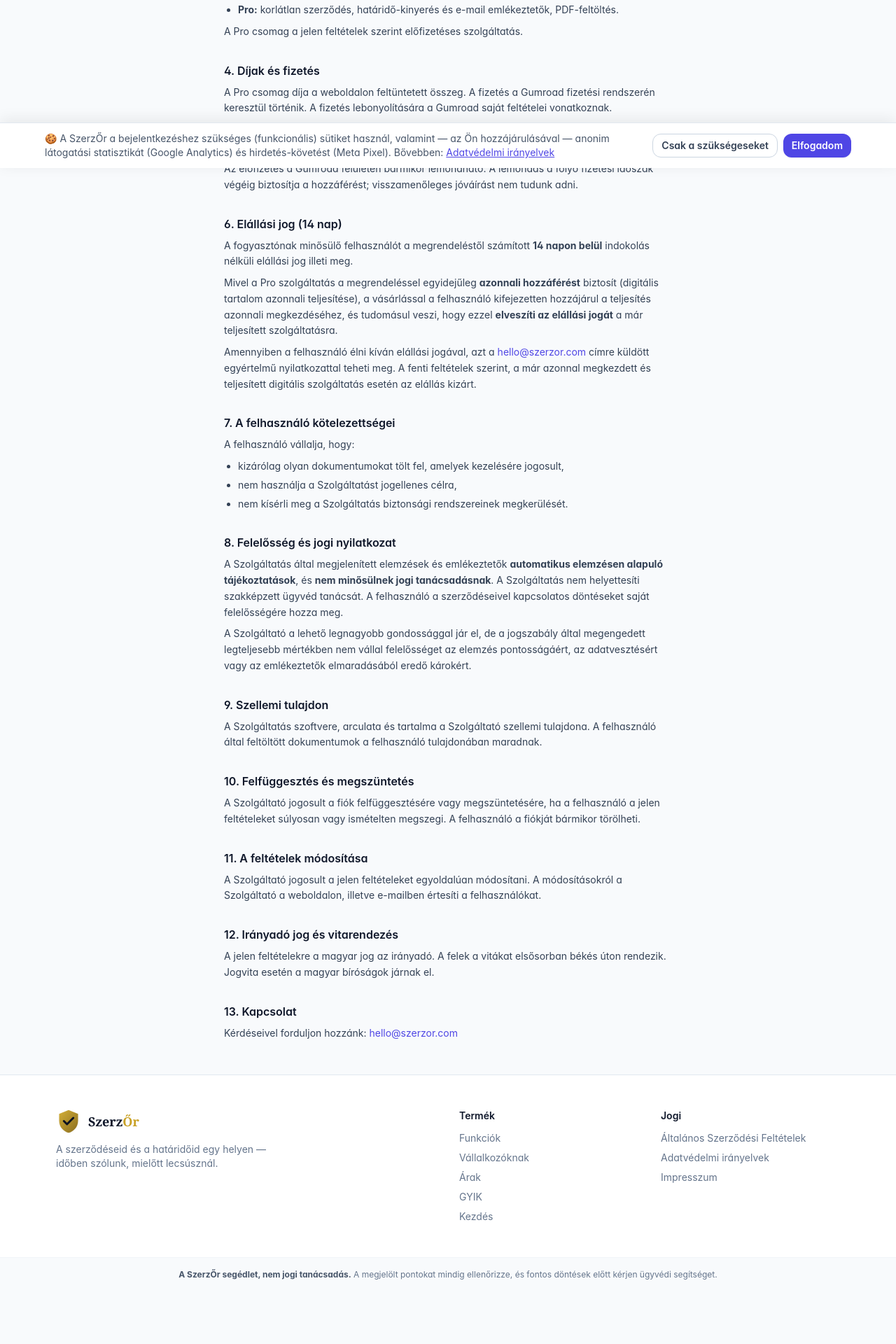
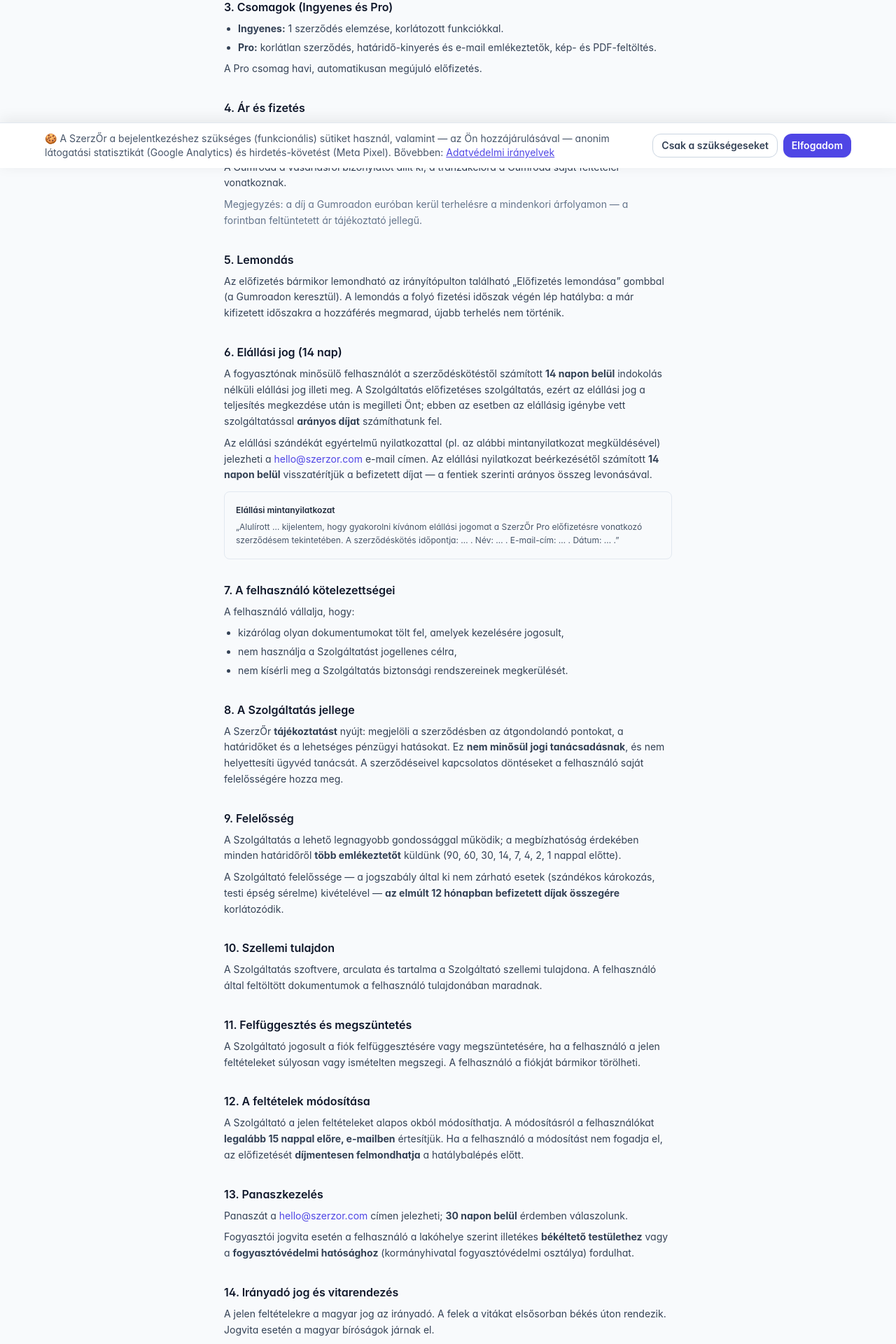
Before and after one commit to Nyulbelawoman/szerz-r, a Next.js app: page /aszf in a window 1280 px wide. Shown: the part 560-2480 px from the top of the page at 70% size. Before the commit the page ends 2405 px from the top, so only its background shows below. Built offline with nearby package versions, Linux system fonts and the light colour scheme; no server answers.

Commit message:
Jogi/bizalmi javítások: elállási jog, fogyasztóvédelem, hamis vélemények törlése, AI-átláthatóság

```diff
--- a/src/app/adatvedelem/page.tsx
+++ b/src/app/adatvedelem/page.tsx
@@ -32,6 +32,12 @@ export default function AdatvedelemPage() {
             <li><strong>Feltöltött tartalom:</strong> az Ön által feltöltött vagy beillesztett szerződések szövege, valamint az ezekből kinyert határidők és elemzési adatok.</li>
             <li><strong>Használati adatok:</strong> technikai naplók (IP-cím, böngésző típusa, hozzáférési időpontok) a biztonság és a hibaelhárítás érdekében.</li>
           </ul>
+          <p className="mt-2">
+            A feltöltött szerződések harmadik személyek (pl. bérbeadó, szerződő partner) adatait is
+            tartalmazhatják. Az ilyen dokumentumok feltöltésével Ön szavatolja, hogy arra jogosult;
+            ezeket az adatokat is a jelen tájékoztató szerint, a Szolgáltatás nyújtásához szükséges
+            mértékben kezeljük.
+          </p>
         </section>
 
         <section>
@@ -41,6 +47,12 @@ export default function AdatvedelemPage() {
             <li>Biztonsági és csalásmegelőzési célok — GDPR 6. cikk (1) bek. f) pont (jogos érdek).</li>
             <li>Marketing (hírlevél, ajánlatok) — kizárólag az Ön <strong>külön hozzájárulásával</strong> (GDPR 6. cikk (1) bek. a) pont).</li>
           </ul>
+          <p className="mt-2">
+            <strong>Átláthatóság:</strong> a szerződések elemzését <strong>mesterséges intelligencia
+            (AI)</strong> végzi. A szerződés szövegét kizárólag az elemzés céljából továbbítjuk az
+            AI-szolgáltatónak, aki <strong>nem használja fel betanításra</strong> és nem tárolja
+            tartósan. Az adatokat EU-n belül tároljuk.
+          </p>
         </section>
 
         <section>
@@ -74,6 +86,10 @@ export default function AdatvedelemPage() {
             törölheti; ezt követően az adatokat töröljük. A számlázással kapcsolatos adatokat a
             jogszabályi kötelezettségek (pl. számviteli előírások) szerinti ideig őrizzük meg.
           </p>
+          <p className="mt-2">
+            A technikai naplókat (IP-cím, böngésző) legfeljebb <strong>30 napig</strong> őrizzük,
+            kivéve, ha biztonsági incidens kivizsgálása hosszabb megőrzést indokol.
+          </p>
         </section>
 
         <section>
@@ -101,8 +117,12 @@ export default function AdatvedelemPage() {
           <h2 className="text-base font-semibold text-slate-900">8. Nemzetközi adattovábbítás</h2>
           <p className="mt-2">
             Egyes adatfeldolgozók az EU-n kívül (pl. USA) is működhetnek. Az adattovábbítás az Európai
-            Bizottság által elfogadott megfelelőségi mechanizmusok (pl. szerződéses garanciák) alapján
-            történik.
+            Bizottság által elfogadott megfelelőségi mechanizmusok alapján történik: az EU–US Data
+            Privacy Framework keretében, illetve ahol ez nem alkalmazható, az Európai Bizottság által
+            elfogadott általános szerződési feltételek (SCC) alapján.
+          </p>
+          <p className="mt-2">
+            A szerződések tárolását szolgáló <strong>Supabase-adatbázis EU-régióban</strong> üzemel.
           </p>
         </section>
 
--- a/src/app/aszf/page.tsx
+++ b/src/app/aszf/page.tsx
@@ -14,15 +14,19 @@ export default function AszfPage() {
         <section>
           <h2 className="text-base font-semibold text-slate-900">1. A szolgáltató és a szolgáltatás</h2>
           <p className="mt-2">
-            A <strong>SzerzŐr</strong> (a továbbiakban: „Szolgáltatás”) olyan webes alkalmazás, amely a
-            felhasználó által feltöltött szerződésekből határidőket nyer ki, és emlékeztetőket küld.
-            A Szolgáltatás tájékoztató jellegű segítség.
+            A <strong>SzerzŐr</strong> (szerzor.com) olyan webes alkalmazás, amely a felhasználó által
+            feltöltött szerződésekből határidőket nyer ki, és emlékeztetőket küld. A Szolgáltatás{" "}
+            <strong>tájékoztató jellegű segítség</strong>, nem minősül jogi tanácsadásnak.
           </p>
           <p className="mt-2">
             <strong>Szolgáltató:</strong> Milán · E-mail:{" "}
             <a href="mailto:hello@szerzor.com" className="text-brand-600 hover:underline">
               hello@szerzor.com
             </a>
+          </p>
+          <p className="mt-2 text-slate-500">
+            A szolgáltató teljes cégadatai az <strong>Impresszumban</strong> találhatók. Kérdésekre
+            jellemzően <strong>2 munkanapon belül</strong> válaszolunk.
           </p>
         </section>
 
@@ -38,49 +42,64 @@ export default function AszfPage() {
         <section>
           <h2 className="text-base font-semibold text-slate-900">3. Csomagok (Ingyenes és Pro)</h2>
           <ul className="mt-2 list-disc space-y-1 pl-5">
-            <li><strong>Ingyenes:</strong> 1 szerződés elemzése, emlékeztetők nélkül.</li>
-            <li><strong>Pro:</strong> korlátlan szerződés, határidő-kinyerés és e-mail emlékeztetők, PDF-feltöltés.</li>
+            <li><strong>Ingyenes:</strong> 1 szerződés elemzése, korlátozott funkciókkal.</li>
+            <li><strong>Pro:</strong> korlátlan szerződés, határidő-kinyerés és e-mail emlékeztetők, kép- és PDF-feltöltés.</li>
           </ul>
-          <p className="mt-2">A Pro csomag a jelen feltételek szerint előfizetéses szolgáltatás.</p>
+          <p className="mt-2">A Pro csomag havi, automatikusan megújuló előfizetés.</p>
         </section>
 
         <section>
-          <h2 className="text-base font-semibold text-slate-900">4. Díjak és fizetés</h2>
+          <h2 className="text-base font-semibold text-slate-900">4. Ár és fizetés</h2>
           <p className="mt-2">
-            A Pro csomag díja a weboldalon feltüntetett összeg. A fizetés a Gumroad fizetési
-            rendszerén keresztül történik. A fizetés lebonyolítására a Gumroad saját feltételei
+            A Pro csomag havi díja a weboldalon feltüntetett <strong>2 499 Ft/hó</strong>{" "}
+            <strong>(bruttó, áfát tartalmazó ár)</strong>. A díj a Gumroad fizetési rendszerén
+            keresztül, havonta automatikusan kerül felszámításra.
+          </p>
+          <p className="mt-2">
+            A Gumroad a vásárlásról bizonylatot állít ki; a tranzakcióra a Gumroad saját feltételei
             vonatkoznak.
+          </p>
+          <p className="mt-2 text-slate-500">
+            Megjegyzés: a díj a Gumroadon euróban kerül terhelésre a mindenkori árfolyamon — a
+            forintban feltüntetett ár tájékoztató jellegű.
           </p>
         </section>
 
         <section>
           <h2 className="text-base font-semibold text-slate-900">5. Lemondás</h2>
           <p className="mt-2">
-            Az előfizetés a Gumroad felületén bármikor lemondható. A lemondás a folyó fizetési
-            időszak végéig biztosítja a hozzáférést; visszamenőleges jóváírást nem tudunk adni.
+            Az előfizetés bármikor lemondható az irányítópulton található „Előfizetés lemondása”
+            gombbal (a Gumroadon keresztül). A lemondás a folyó fizetési időszak végén lép
+            hatályba: a már kifizetett időszakra a hozzáférés megmarad, újabb terhelés nem történik.
           </p>
         </section>
 
         <section>
           <h2 className="text-base font-semibold text-slate-900">6. Elállási jog (14 nap)</h2>
           <p className="mt-2">
-            A fogyasztónak minősülő felhasználót a megrendeléstől számított <strong>14 napon
-            belül</strong> indokolás nélküli elállási jog illeti meg.
+            A fogyasztónak minősülő felhasználót a szerződéskötéstől számított{" "}
+            <strong>14 napon belül</strong> indokolás nélküli elállási jog illeti meg. A Szolgáltatás
+            előfizetéses szolgáltatás, ezért az elállási jog a teljesítés megkezdése után is
+            megilleti Önt; ebben az esetben az elállásig igénybe vett szolgáltatással{" "}
+            <strong>arányos díjat</strong> számíthatunk fel.
           </p>
           <p className="mt-2">
-            Mivel a Pro szolgáltatás a megrendeléssel egyidejűleg <strong>azonnali hozzáférést</strong>{" "}
-            biztosít (digitális tartalom azonnali teljesítése), a vásárlással a felhasználó
-            kifejezetten hozzájárul a teljesítés azonnali megkezdéséhez, és tudomásul veszi, hogy
-            ezzel <strong>elveszíti az elállási jogát</strong> a már teljesített szolgáltatásra.
-          </p>
-          <p className="mt-2">
-            Amennyiben a felhasználó élni kíván elállási jogával, azt a{" "}
+            Az elállási szándékát egyértelmű nyilatkozattal (pl. az alábbi mintanyilatkozat
+            megküldésével) jelezheti a{" "}
             <a href="mailto:hello@szerzor.com" className="text-brand-600 hover:underline">
               hello@szerzor.com
             </a>{" "}
-            címre küldött egyértelmű nyilatkozattal teheti meg. A fenti feltételek szerint, a már
-            azonnal megkezdett és teljesített digitális szolgáltatás esetén az elállás kizárt.
+            e-mail címen. Az elállási nyilatkozat beérkezésétől számított <strong>14 napon belül</strong>{" "}
+            visszatérítjük a befizetett díjat — a fentiek szerinti arányos összeg levonásával.
           </p>
+          <div className="mt-3 rounded-lg border border-slate-200 bg-slate-50 p-4 text-xs leading-relaxed text-slate-600">
+            <p className="font-semibold text-slate-800">Elállási mintanyilatkozat</p>
+            <p className="mt-1">
+              „Alulírott … kijelentem, hogy gyakorolni kívánom elállási jogomat a SzerzŐr Pro
+              előfizetésre vonatkozó szerződésem tekintetében. A szerződéskötés időpontja: … .
+              Név: … . E-mail-cím: … . Dátum: … .”
+            </p>
+          </div>
         </section>
 
         <section>
@@ -94,23 +113,31 @@ export default function AszfPage() {
         </section>
 
         <section>
-          <h2 className="text-base font-semibold text-slate-900">8. Felelősség és jogi nyilatkozat</h2>
+          <h2 className="text-base font-semibold text-slate-900">8. A Szolgáltatás jellege</h2>
           <p className="mt-2">
-            A Szolgáltatás által megjelenített elemzések és emlékeztetők{" "}
-            <strong>automatikus elemzésen alapuló tájékoztatások</strong>, és{" "}
-            <strong>nem minősülnek jogi tanácsadásnak</strong>. A Szolgáltatás nem helyettesíti
-            szakképzett ügyvéd tanácsát. A felhasználó a szerződéseivel kapcsolatos döntéseket saját
-            felelősségére hozza meg.
-          </p>
-          <p className="mt-2">
-            A Szolgáltató a lehető legnagyobb gondossággal jár el, de a jogszabály által megengedett
-            legteljesebb mértékben nem vállal felelősséget az elemzés pontosságáért, az adatvesztésért
-            vagy az emlékeztetők elmaradásából eredő károkért.
+            A SzerzŐr <strong>tájékoztatást</strong> nyújt: megjelöli a szerződésben az átgondolandó
+            pontokat, a határidőket és a lehetséges pénzügyi hatásokat. Ez <strong>nem minősül jogi
+            tanácsadásnak</strong>, és nem helyettesíti ügyvéd tanácsát. A szerződéseivel kapcsolatos
+            döntéseket a felhasználó saját felelősségére hozza meg.
           </p>
         </section>
 
         <section>
-          <h2 className="text-base font-semibold text-slate-900">9. Szellemi tulajdon</h2>
+          <h2 className="text-base font-semibold text-slate-900">9. Felelősség</h2>
+          <p className="mt-2">
+            A Szolgáltatás a lehető legnagyobb gondossággal működik; a megbízhatóság érdekében
+            minden határidőről <strong>több emlékeztetőt</strong> küldünk (90, 60, 30, 14, 7, 4, 2, 1
+            nappal előtte).
+          </p>
+          <p className="mt-2">
+            A Szolgáltató felelőssége — a jogszabály által ki nem zárható esetek (szándékos károkozás,
+            testi épség sérelme) kivételével — <strong>az elmúlt 12 hónapban befizetett díjak
+            összegére</strong> korlátozódik.
+          </p>
+        </section>
+
+        <section>
+          <h2 className="text-base font-semibold text-slate-900">10. Szellemi tulajdon</h2>
           <p className="mt-2">
             A Szolgáltatás szoftvere, arculata és tartalma a Szolgáltató szellemi tulajdona. A
             felhasználó által feltöltött dokumentumok a felhasználó tulajdonában maradnak.
@@ -118,7 +145,7 @@ export default function AszfPage() {
         </section>
 
         <section>
-          <h2 className="text-base font-semibold text-slate-900">10. Felfüggesztés és megszüntetés</h2>
+          <h2 className="text-base font-semibold text-slate-900">11. Felfüggesztés és megszüntetés</h2>
           <p className="mt-2">
             A Szolgáltató jogosult a fiók felfüggesztésére vagy megszüntetésére, ha a felhasználó a
             jelen feltételeket súlyosan vagy ismételten megszegi. A felhasználó a fiókját bármikor
@@ -127,15 +154,34 @@ export default function AszfPage() {
         </section>
 
         <section>
-          <h2 className="text-base font-semibold text-slate-900">11. A feltételek módosítása</h2>
+          <h2 className="text-base font-semibold text-slate-900">12. A feltételek módosítása</h2>
           <p className="mt-2">
-            A Szolgáltató jogosult a jelen feltételeket egyoldalúan módosítani. A módosításokról a
-            Szolgáltató a weboldalon, illetve e-mailben értesíti a felhasználókat.
+            A Szolgáltató a jelen feltételeket alapos okból módosíthatja. A módosításról a
+            felhasználókat <strong>legalább 15 nappal előre, e-mailben</strong> értesítjük. Ha a
+            felhasználó a módosítást nem fogadja el, az előfizetését{" "}
+            <strong>díjmentesen felmondhatja</strong> a hatálybalépés előtt.
           </p>
         </section>
 
         <section>
-          <h2 className="text-base font-semibold text-slate-900">12. Irányadó jog és vitarendezés</h2>
+          <h2 className="text-base font-semibold text-slate-900">13. Panaszkezelés</h2>
+          <p className="mt-2">
+            Panaszát a{" "}
+            <a href="mailto:hello@szerzor.com" className="text-brand-600 hover:underline">
+              hello@szerzor.com
+            </a>{" "}
+            címen jelezheti; <strong>30 napon belül</strong> érdemben válaszolunk.
+          </p>
+          <p className="mt-2">
+            Fogyasztói jogvita esetén a felhasználó a lakóhelye szerint illetékes{" "}
+            <strong>békéltető testülethez</strong> vagy a{" "}
+            <strong>fogyasztóvédelmi hatósághoz</strong> (kormányhivatal fogyasztóvédelmi osztálya)
+            fordulhat.
+          </p>
+        </section>
+
+        <section>
+          <h2 className="text-base font-semibold text-slate-900">14. Irányadó jog és vitarendezés</h2>
           <p className="mt-2">
             A jelen feltételekre a magyar jog az irányadó. A felek a vitákat elsősorban békés úton
             rendezik. Jogvita esetén a magyar bíróságok járnak el.
@@ -143,7 +189,7 @@ export default function AszfPage() {
         </section>
 
         <section>
-          <h2 className="text-base font-semibold text-slate-900">13. Kapcsolat</h2>
+          <h2 className="text-base font-semibold text-slate-900">15. Kapcsolat</h2>
           <p className="mt-2">
             Kérdéseivel forduljon hozzánk:{" "}
             <a href="mailto:hello@szerzor.com" className="text-brand-600 hover:underline">
```
Also changed, not shown: src/app/page.tsx (+8 -35 lines), src/app/vallalkozoknak/page.tsx (+8 -28 lines).
